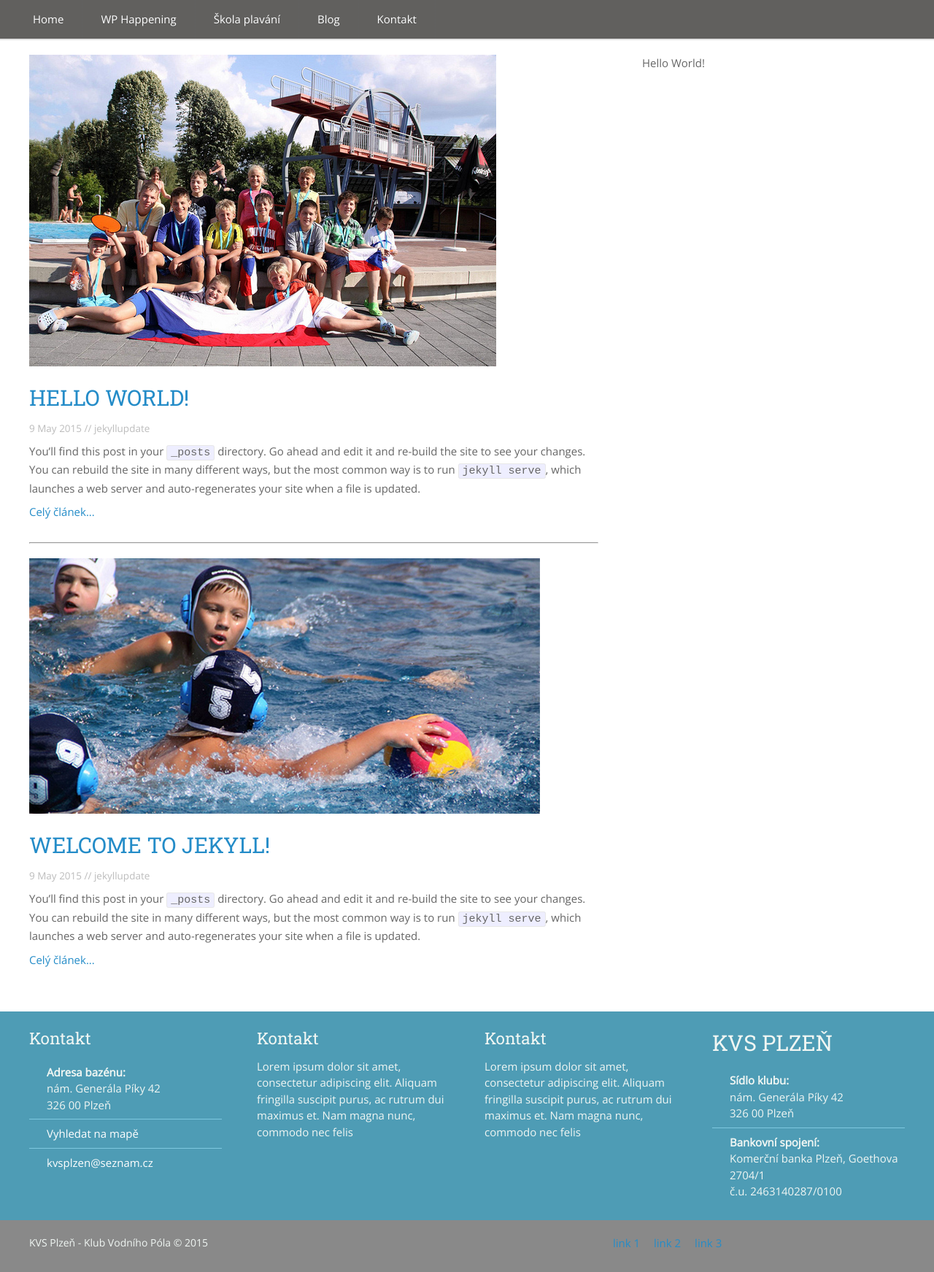
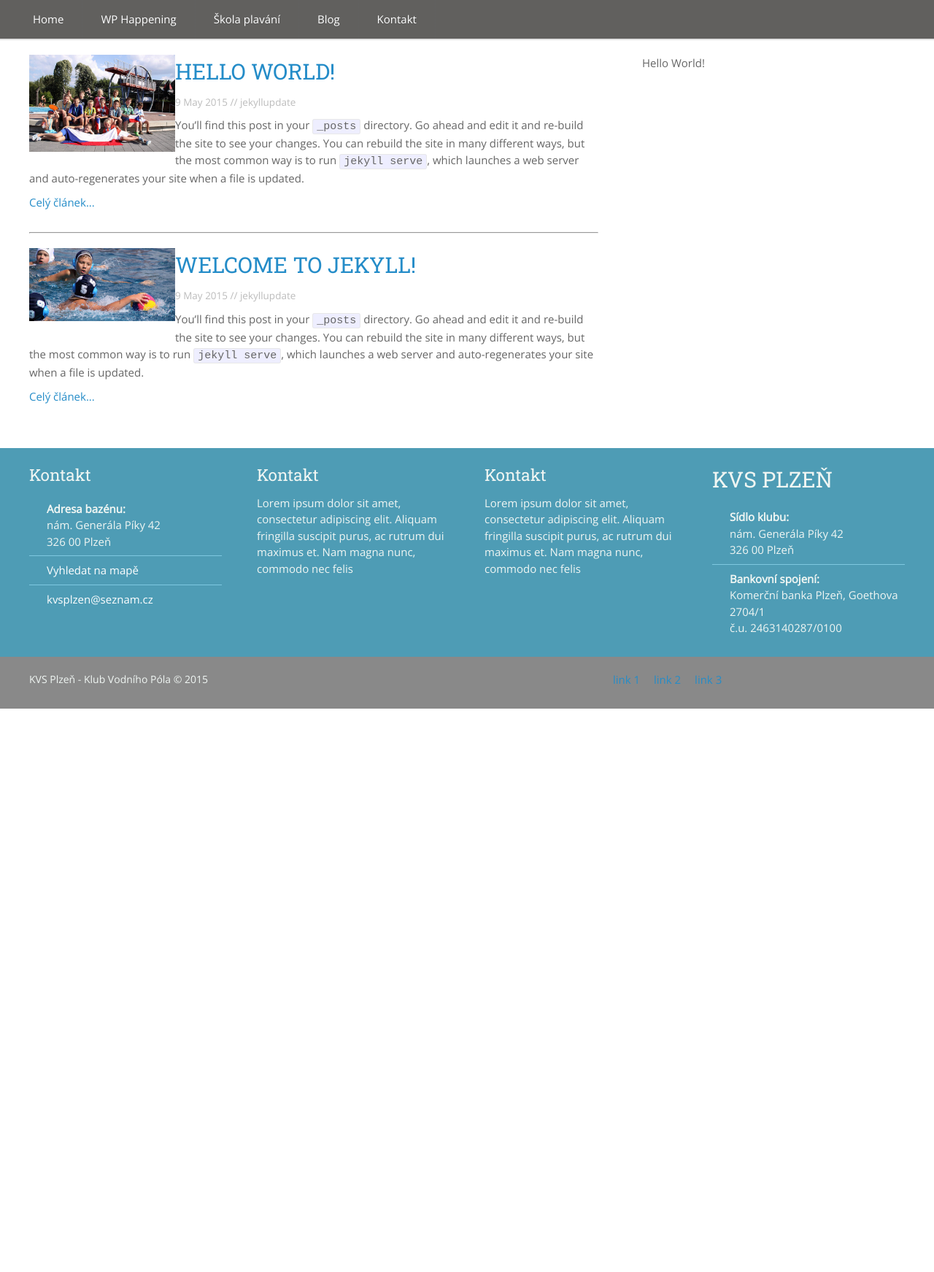
Before and after one commit to SteveVil/KVS-web, a Jekyll site: the page built from Blog/index.html, in a window 1280 px wide. Shown: the whole page at 73% size. Built offline with Jekyll 4.4.1, drawn with Linux system fonts in a browser that asks for light colours; the list of posts is cut into pages by our own code; after the commit the page ends 971 px from its top, so only the background shows below that.

Commit message:
Update _layout.sass

```diff
--- a/_sass/_layout.sass
+++ b/_sass/_layout.sass
@@ -23,6 +23,8 @@
 
 	img
 		margin-bottom: 20px
+		width: 200px
+		float: left
 
 	hr
 		color: #bcbcbc
```
